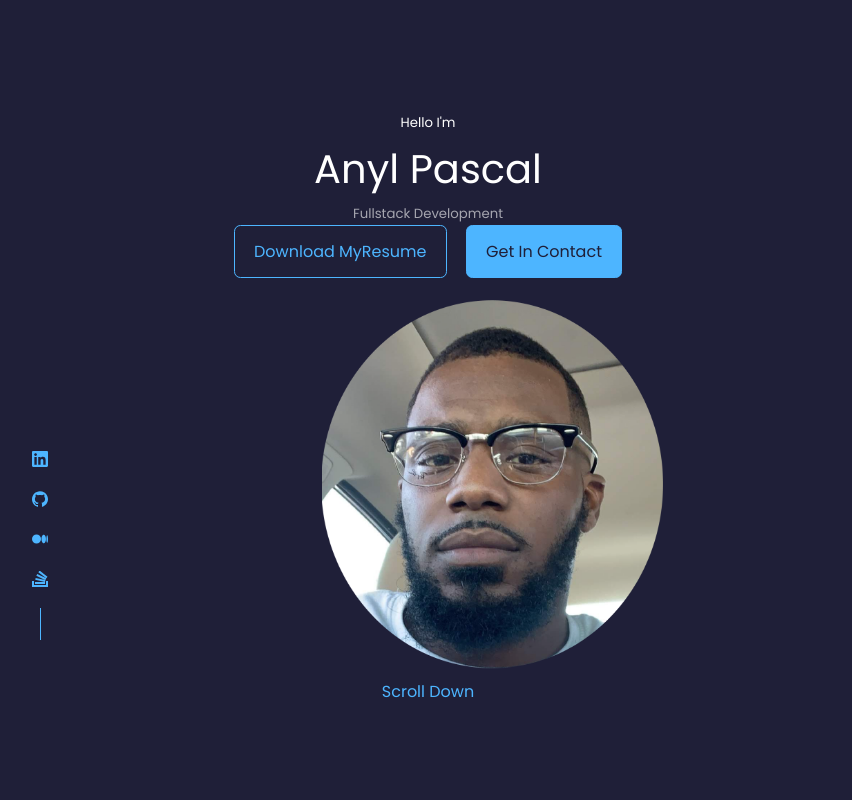
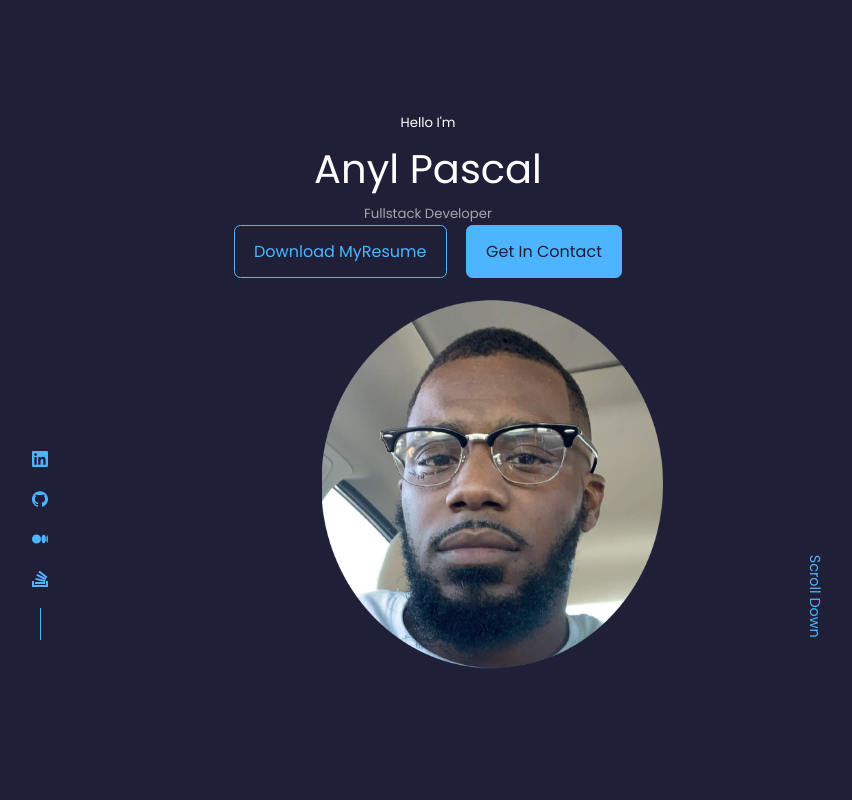
Before and after one commit to AnylPascal/anylpascal-portfolio, a React (Create React App) app: page / in a window 1280 px wide. Shown: the top 800 px of the page, without its empty margins (212-1064 px from the left). Built offline with nearby package versions, Linux system fonts and the light colour scheme.

Commit message:
media query added

```diff
--- a/src/components/header/Header.jsx
+++ b/src/components/header/Header.jsx
@@ -12,7 +12,7 @@ const Header = () => {
       <div className= "container header__container">
         <h5>Hello I'm</h5>
         <h1>Anyl Pascal</h1>
-        <h5 className="text-light">Fullstack Development </h5>
+        <h5 className="text-light">Fullstack Developer </h5>
         <CTA />
         <HeaderSocials />
 
--- a/src/components/header/header.css
+++ b/src/components/header/header.css
@@ -44,3 +44,32 @@ header {
     position: absolute;
     left: calc(50% -11rem);
 }
+
+/* ================ SCROLL DOWN ============== */
+.scroll__down {
+    position: absolute;
+    right: -2rem;
+    bottom: 5rem;
+    transform: rotate(90deg);
+    font-weight: 300;
+    font-size: 0.9rem;
+}
+
+/* ==========MEDIA QUERIES (MEDIUM DEVICES ====== */
+@media screen and (max-width: 1024px) {
+    header {
+        height: 68vh;
+    }
+}
+
+/* ==========MEDIA QUERIES (SMALL DEVICES ====== */
+@media screen and (max-width: 600px) {
+    header {
+        height: 100vh;
+    }
+
+    .header__socials,
+    .scroll__down {
+        display: none;
+    }
+}
```
